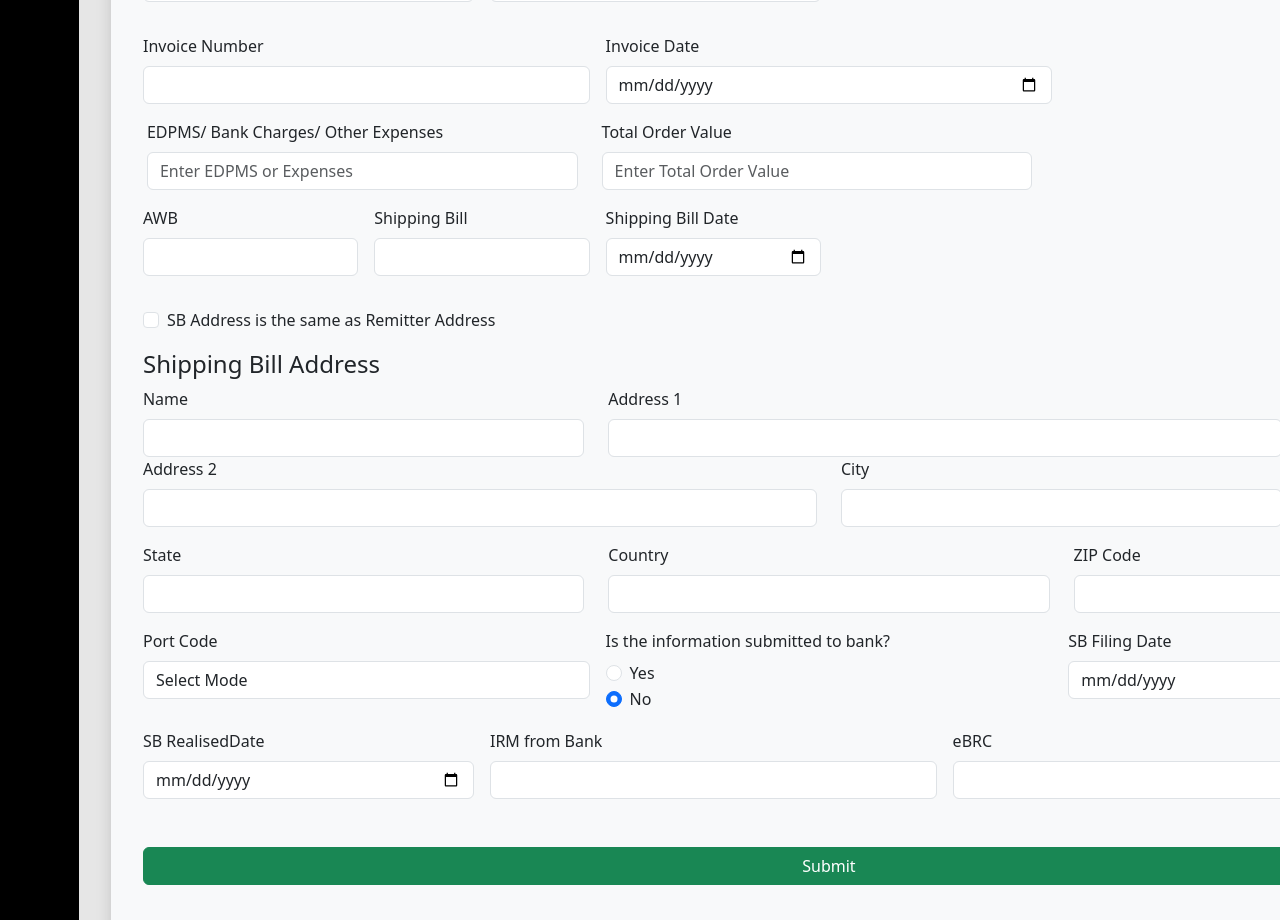
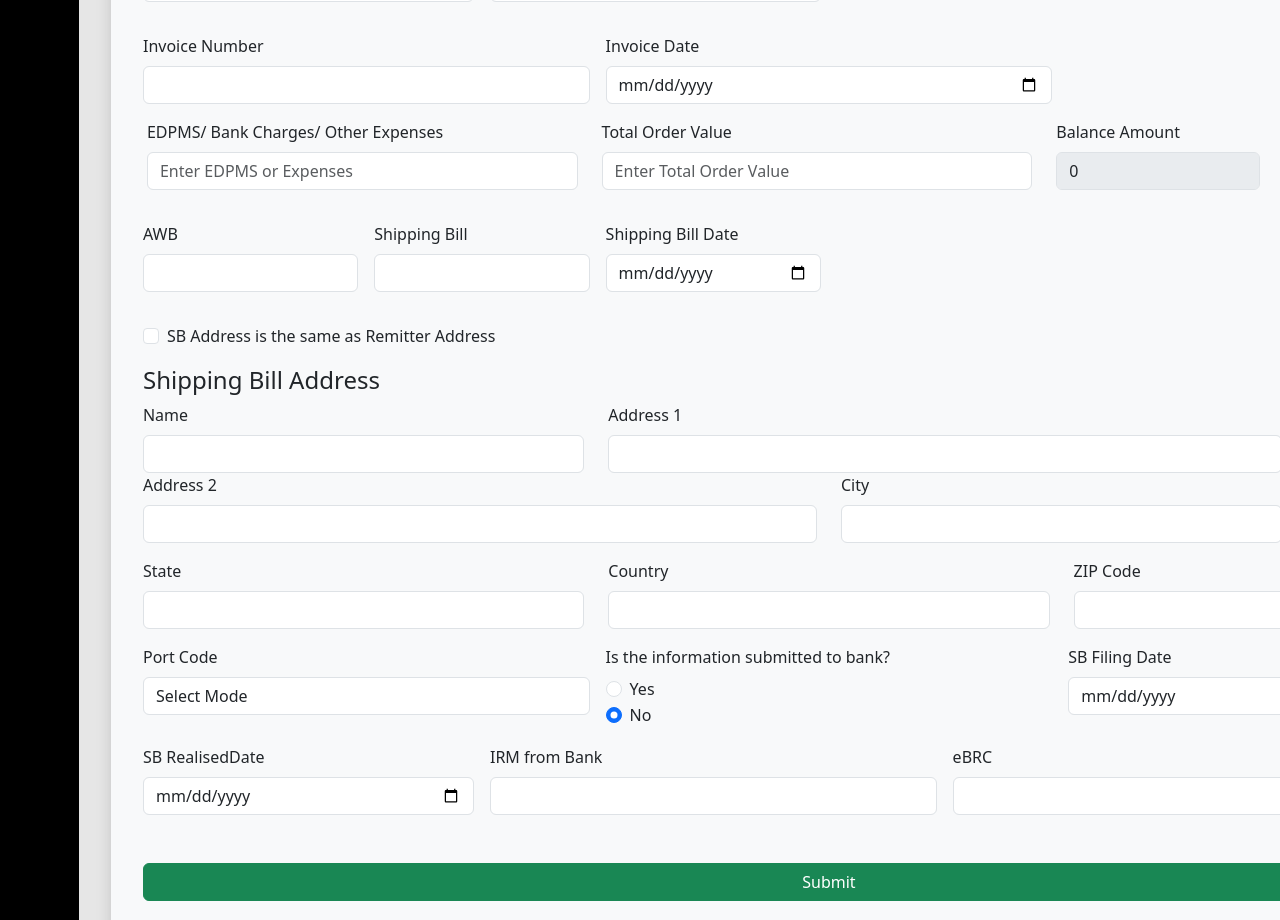
Before and after one commit to subhanksai/BookTrustUpdated, a React (Vite) app in the folder FrontEnd/: page / in a window 1280 px wide. Shown: the part 1680-2600 px from the top of the page. Built offline with nearby package versions, Linux system fonts and the light colour scheme.

Commit message:
"change"

```diff
--- a/FrontEnd/src/Pages/Home.jsx
+++ b/FrontEnd/src/Pages/Home.jsx
@@ -7,9 +7,8 @@ import "bootstrap/dist/css/bootstrap.min.css";
 
 const OrderForm = () => {
   const [errors, setErrors] = useState({});
-  // const url = "http://localhost:8085";
-  const url =
-    "https://booktrust-backend.onrender.com";
+  const url = "http://localhost:8085";
+  // const url = "https://booktrust-backend.onrender.com";
 
   // const { formData, setFormData } = useFormData();
   const [formData, setFormData] = useState({
@@ -342,7 +341,7 @@ const OrderForm = () => {
       [id]: value,
     }));
   };
-
+  const [customerFound, setCustomerFound] = useState(null);
   const handleSearch = async (e) => {
     e.preventDefault();
     const params = {};
@@ -363,6 +362,7 @@ const OrderForm = () => {
 
       const existingOrder = response.data.orders?.[0];
       if (existingOrder) {
+        setCustomerFound(true);
         let updatedBalance = parseFloat(existingOrder.balanceAmount) || 0;
 
         if (formData.modeOfPayment === "PAYPAL") {
@@ -373,6 +373,8 @@ const OrderForm = () => {
 
         setPrevBalance(updatedBalance);
         setCurBalance(updatedBalance);
+      } else {
+        setCustomerFound(false);
       }
     } catch (error) {
       console.error("Error during API call:", error);
@@ -955,6 +957,13 @@ const OrderForm = () => {
             >
               Search
             </div>
+            {/* Display customer status below button */}
+            {customerFound === true && (
+              <p style={{ color: "green" }}>Customer ID found!</p>
+            )}
+            {customerFound === false && (
+              <p style={{ color: "red" }}>Customer ID not found.</p>
+            )}
           </div>
 
           {/* Remitter Address Section */}
@@ -1158,6 +1167,21 @@ const OrderForm = () => {
               placeholder="Enter Total Order Value"
             />
           </div>
+
+          <div className="col-md-2 col-sm-6 col-12">
+            <label htmlFor="balanceAmount" className="form-label">
+              Balance Amount
+            </label>
+            <input
+              type="text"
+              name="balanceAmount"
+              className="form-control"
+              id="balanceAmount"
+              value={curBalance}
+              disabled={true}
+            />
+          </div>
+        </div>
         <div>
           {/* Your component's UI */}
           <div className="col-md-4 custom-label text-with-border">
@@ -1172,7 +1196,6 @@ const OrderForm = () => {
             </h4>
           </div>
           {/* More UI elements */}
-          </div>
         </div>
 
         <div className="col-md-2">
```
Lines whose indentation alone changed are shown as unchanged.
